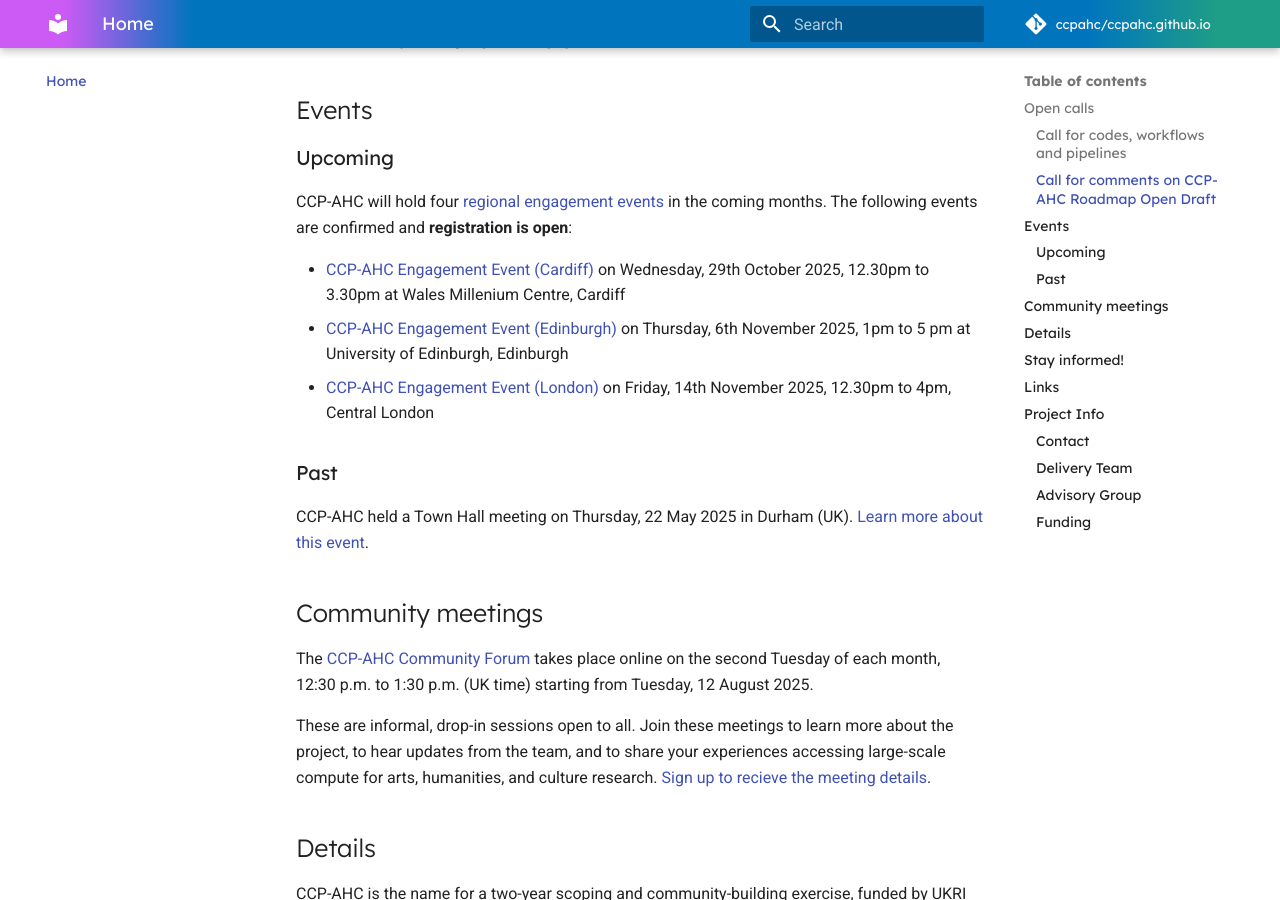
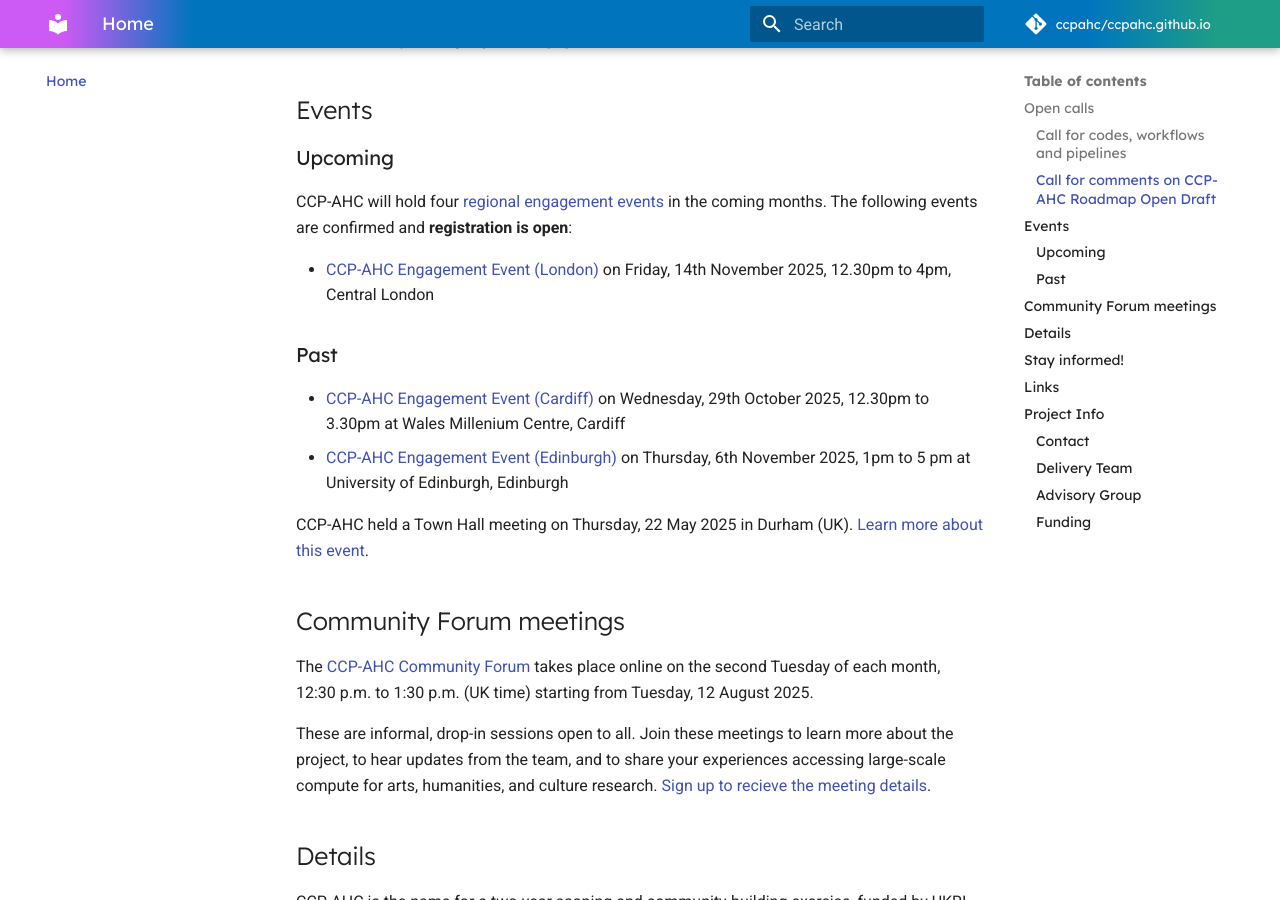
Before and after one commit to ccpahc/ccpahc.github.io, an MkDocs documentation site: the page built from docs/index.md, in a window 1280 px wide and 900 px high, scrolled down 1249 px. Built offline with MkDocs 1.6.1 and Material for MkDocs 9.7.7, drawn with Linux system fonts in a browser that asks for light colours; comment, search, counter and statistics services are not loaded.

Commit message:
Revise upcoming events and community meeting section
Updated event details and renamed section for clarity.

```diff
--- a/docs/index.md
+++ b/docs/index.md
@@ -24,15 +24,16 @@ We invite the community involved in computationally-intensive arts, humanities,
 
 CCP-AHC will hold four [regional engagement events](./activities/regional-engagement.md) in the coming months. The following events are confirmed and **registration is open**:
 
-- [CCP-AHC Engagement Event (Cardiff)](./activities/regional-engagement.md#ccp-ahc-regional-workshop-cardiff-wednesday-29th-october-2025) on Wednesday, 29th October 2025, 12.30pm to 3.30pm at Wales Millenium Centre, Cardiff
-- [CCP-AHC Engagement Event (Edinburgh)](./activities/regional-engagement.md#ccp-ahc-regional-workshop-edinburgh-thursday-6th-november-2025) on Thursday, 6th November 2025, 1pm to 5 pm at University of Edinburgh, Edinburgh
 - [CCP-AHC Engagement Event (London)](./activities/regional-engagement.md#ccp-ahc-regional-workshop-london-friday-14th-november-2025) on Friday, 14th November 2025, 12.30pm to 4pm, Central London
 
 ### Past
 
+- [CCP-AHC Engagement Event (Cardiff)](./activities/regional-engagement.md#ccp-ahc-regional-workshop-cardiff-wednesday-29th-october-2025) on Wednesday, 29th October 2025, 12.30pm to 3.30pm at Wales Millenium Centre, Cardiff
+- [CCP-AHC Engagement Event (Edinburgh)](./activities/regional-engagement.md#ccp-ahc-regional-workshop-edinburgh-thursday-6th-november-2025) on Thursday, 6th November 2025, 1pm to 5 pm at University of Edinburgh, Edinburgh
+
 CCP-AHC held a Town Hall meeting on Thursday, 22 May 2025 in Durham (UK). [Learn more about this event](./activities/town-hall-2025/index.md).
 
-## Community meetings
+## Community Forum meetings
 
 The [CCP-AHC Community Forum](./activities/community-forum.md) takes place online on the second Tuesday of each month, 12:30 p.m. to 1:30 p.m. (UK time) starting from Tuesday, 12 August 2025.
 
```
